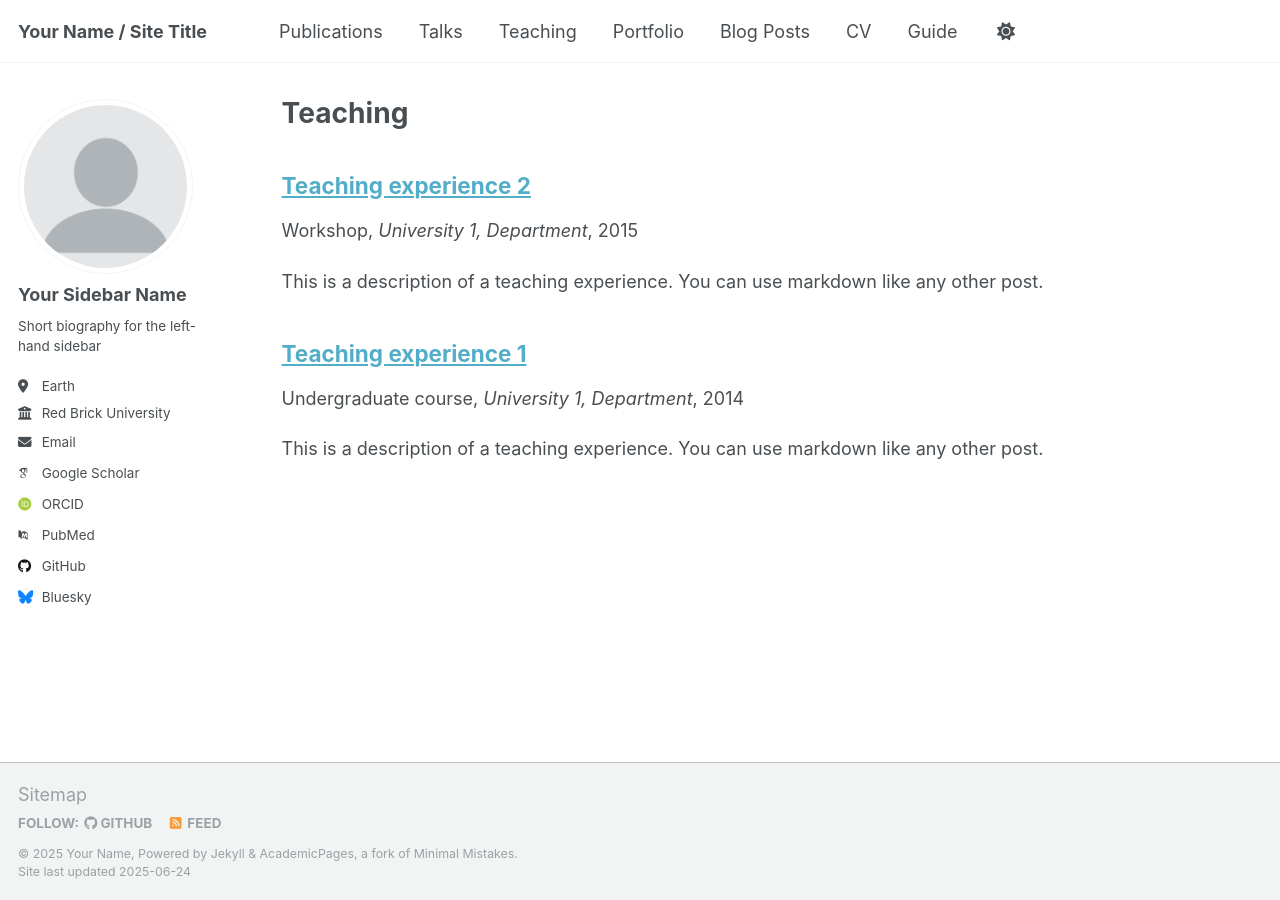
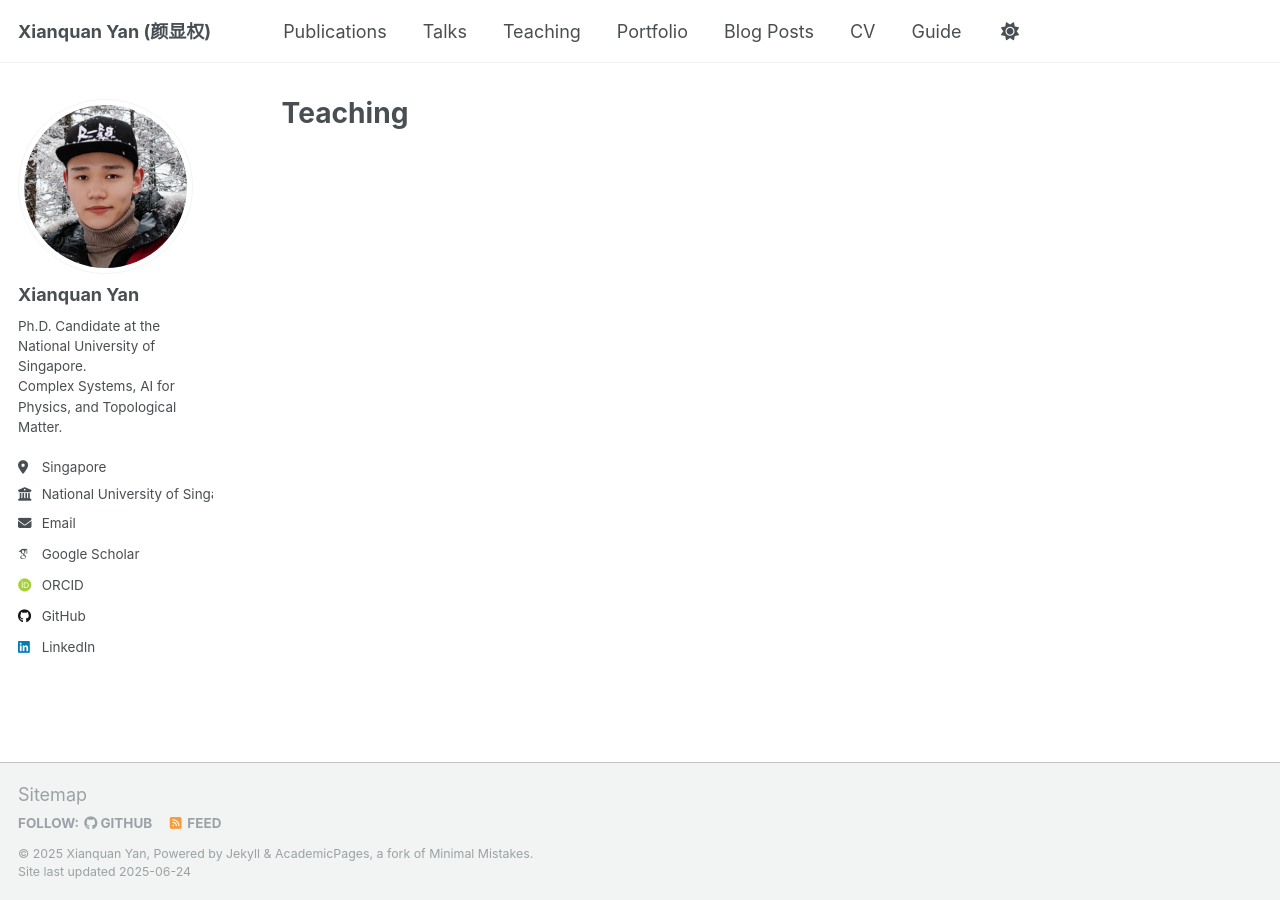
Before and after one commit to sarinstein-yan/sarinstein-yan.github.io, a Jekyll site: the page built from _pages/teaching.html, in a window 1280 px wide. Built offline with Jekyll 4.4.1, drawn with Linux system fonts in a browser that asks for light colours; some web fonts are replaced.

Commit message:
initial commit

```diff
--- a/_config.yml
+++ b/_config.yml
@@ -7,38 +7,39 @@
 # server process.
 
 # Basic Site Settings
-locale                   : "en-US"
-site_theme               : "default"
-title                    : "Your Name / Site Title"
+locale                   : "en-US" # "en-US"
+site_theme               : "default" # "air", "aqua", "contrast", "dark", "dirt", "neon", "mint", "plum", "sunrise"
+title                    : "Xianquan Yan (颜显权)"
 title_separator          : "-"
-name                     : &name "Your Name"
-description              : &description "personal description"
-url                      : https://academicpages.github.io # the base hostname & protocol for your site e.g. "https://[your GitHub username].github.io" or if you already have some other page hosted on Github then use "https://[your GitHub username].github.io/[Your Repo Name]"
+name                     : &name "Xianquan Yan"
+description              : &description >-
+  Personal website of Xianquan (Sarinstein) Yan, a Ph.D. candidate at the National University of Singapore.
+url                      : https://sarinstein-yan.github.io # the base hostname & protocol for your site e.g. "https://[your GitHub username].github.io" or if you already have some other page hosted on Github then use "https://[your GitHub username].github.io/[Your Repo Name]"
 baseurl                  : "" # the subpath of your site, e.g. "/blog"
-repository               : "academicpages/academicpages.github.io"
+repository               : "sarinstein-yan/sarinstein-yan.github.io"
 
 # Site Author - The following control what appear as part of the author content on the side bar.
 #               If a field is blank the icon and link will not appear, otherwise it will be shown.
 #               Additional customization can be done by editing /_includes/author-profile.html
 author:
   # Biographic information
-  avatar           : "profile.png"
-  name             : "Your Sidebar Name"
+  avatar           : "profile.jpg"
+  name             : "Xianquan Yan"
   pronouns         : # example: "she/her"
-  bio              : "Short biography for the left-hand sidebar"
-  location         : "Earth"
-  employer         : "Red Brick University"
+  bio              : "Ph.D. Candidate at the National University of Singapore.<br>Complex Systems, AI for Physics, and Topological Matter."
+  location         : "Singapore"
+  employer         : "National University of Singapore"
   uri              : # URL
-  email            : "none@example.org"
+  email            : "yanx@u.nus.edu"
 
   # Academic websites
   academia         : # URL
   arxiv            : # URL - Update with the correct link to your profile
   googlescholar    : "https://scholar.google.com/citations?user=PS_CX0AAAAAJ"
   impactstory      : # URL
-  orcid            : "http://orcid.org/yourorcidurl"
+  orcid            : "https://orcid.org/0009-0009-6952-421X"
   semantic         : # URL
-  pubmed           : "https://www.ncbi.nlm.nih.gov/pubmed/?term=john+snow"
+  pubmed           : # URL
   researchgate     : # URL
   scopus           : # URL
 
@@ -46,12 +47,12 @@ author:
   bitbucket        : # Username - Update with your username on the site
   codepen          : # Username
   dribbble         : # Username
-  github           : "academicpages"
+  github           : "sarinstein-yan"
   kaggle           : # Username
   stackoverflow    : # User number or user number and name (i.e., use "1" or "1/jeff-atwood")
 
   # Social media
-  bluesky          : "bsky.app" # Replace this with you Bluesky username
+  bluesky          : # Username
   facebook         : # Username
   flickr           : # Username
   foursquare       : # Username
@@ -60,7 +61,7 @@ author:
   keybase          : # Username
   instagram        : # Username
   lastfm           : # Username
-  linkedin         : # Username
+  linkedin         : "xianquan-显权-yan-颜-a8a955213"
   mastodon         : # URL
   medium           : # URL
   pinterest        : # Username
@@ -215,18 +216,18 @@ kramdown:
 
 # These settings control the types of collections used by the template
 collections:
-  teaching:
-    output: true
-    permalink: /:collection/:path/
+  # teaching:
+  #   output: true
+  #   permalink: /:collection/:path/
   publications:
     output: true
     permalink: /:collection/:path/
-  portfolio:
-    output: true
-    permalink: /:collection/:path/
-  talks:
-    output: true
-    permalink: /:collection/:path/
+  # portfolio:
+  #   output: true
+  #   permalink: /:collection/:path/
+  # talks:
+  #   output: true
+  #   permalink: /:collection/:path/
 
 
 # These settings control how pages and collections are included in the site
@@ -249,15 +250,15 @@ defaults:
     values:
       layout: single
       author_profile: true
-  # _teaching
-  - scope:
-      path: ""
-      type: teaching
-    values:
-      layout: single
-      author_profile: true
-      share: true
-      comments: true
+  # # _teaching
+  # - scope:
+  #     path: ""
+  #     type: teaching
+  #   values:
+  #     layout: single
+  #     author_profile: true
+  #     share: true
+  #     comments: true
   # _publications
   - scope:
       path: ""
@@ -267,23 +268,23 @@ defaults:
       author_profile: true
       share: true
       comments: true
-  # _portfolio
-  - scope:
-      path: ""
-      type: portfolio
-    values:
-      layout: single
-      author_profile: true
-      share: true
-      comment: true
-  # _talks
-  - scope:
-      path: ""
-      type: talks
-    values:
-      layout: talk
-      author_profile: true
-      share: true
+  # # _portfolio
+  # - scope:
+  #     path: ""
+  #     type: portfolio
+  #   values:
+  #     layout: single
+  #     author_profile: true
+  #     share: true
+  #     comment: true
+  # # _talks
+  # - scope:
+  #     path: ""
+  #     type: talks
+  #   values:
+  #     layout: talk
+  #     author_profile: true
+  #     share: true
 
 
 # Sass/SCSS
@@ -296,7 +297,7 @@ sass:
 permalink: /:categories/:title/
 # paginate: 5 # amount of posts to show
 # paginate_path: /page:num/
-timezone: Etc/UTC # http://en.wikipedia.org/wiki/List_of_tz_database_time_zones
+timezone: Asia/Singapore # Etc/UTC # http://en.wikipedia.org/wiki/List_of_tz_database_time_zones
 
 
 # Plugins
```
Also changed, not shown: README.md (+4 -2 lines), images/Sarinstein.png (added), images/profile.jpg (added), images/profile.png (deleted).
